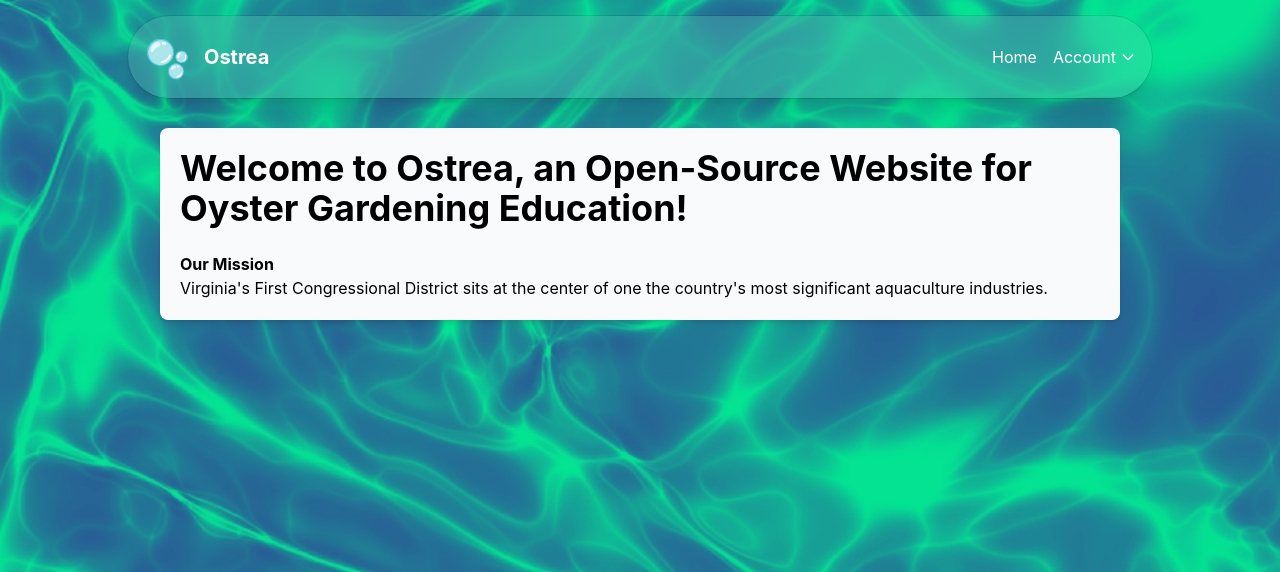
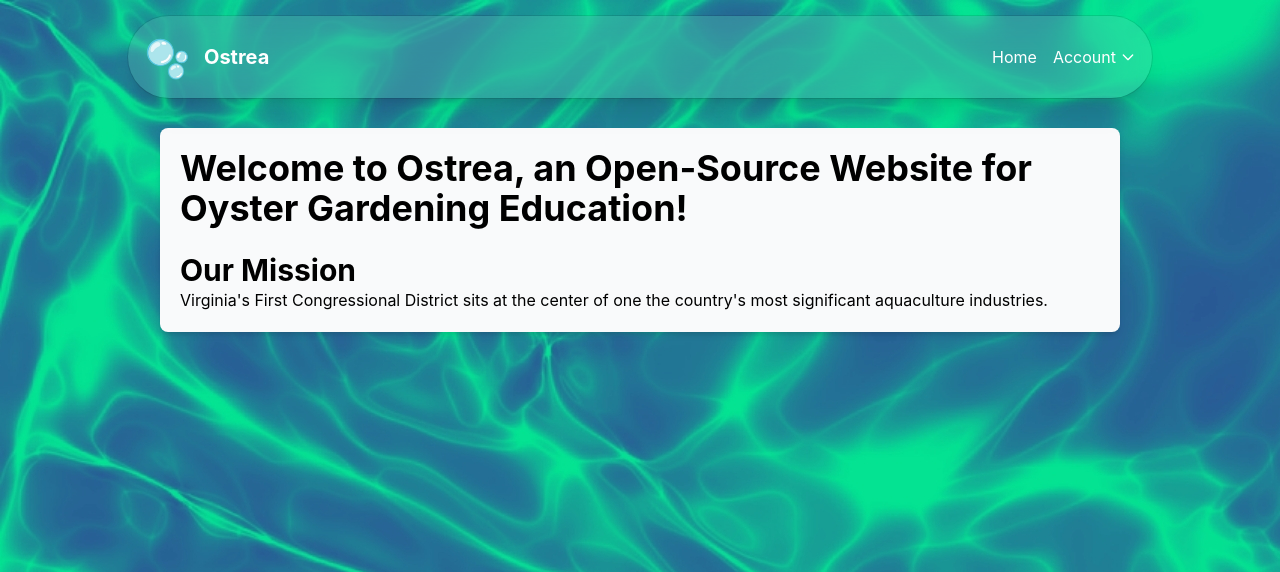
Before and after one commit to shaurya-sharma-dev/ostrea, a Django app: page / in a window 1280 px wide. Shown: the top 572 px of the page. Run offline with Django 5.2, Linux system fonts and the light colour scheme; parts of the project's set-up code (start-up, migrations or seed data) failed here and were passed over; some libraries are stand-ins or nearby versions.

Commit message:
chore: rebuild output.css.

```diff
--- a/static/output.css
+++ b/static/output.css
@@ -23,6 +23,8 @@
     --text-base--line-height: calc(1.5 / 1);
     --text-xl: 1.25rem;
     --text-xl--line-height: calc(1.75 / 1.25);
+    --text-3xl: 1.875rem;
+    --text-3xl--line-height: calc(2.25 / 1.875);
     --text-4xl: 2.25rem;
     --text-4xl--line-height: calc(2.5 / 2.25);
     --font-weight-bold: 700;
@@ -357,6 +359,10 @@
   .pt-1 {
     padding-top: var(--spacing);
   }
+  .text-3xl {
+    font-size: var(--text-3xl);
+    line-height: var(--tw-leading, var(--text-3xl--line-height));
+  }
   .text-4xl {
     font-size: var(--text-4xl);
     line-height: var(--tw-leading, var(--text-4xl--line-height));
```
